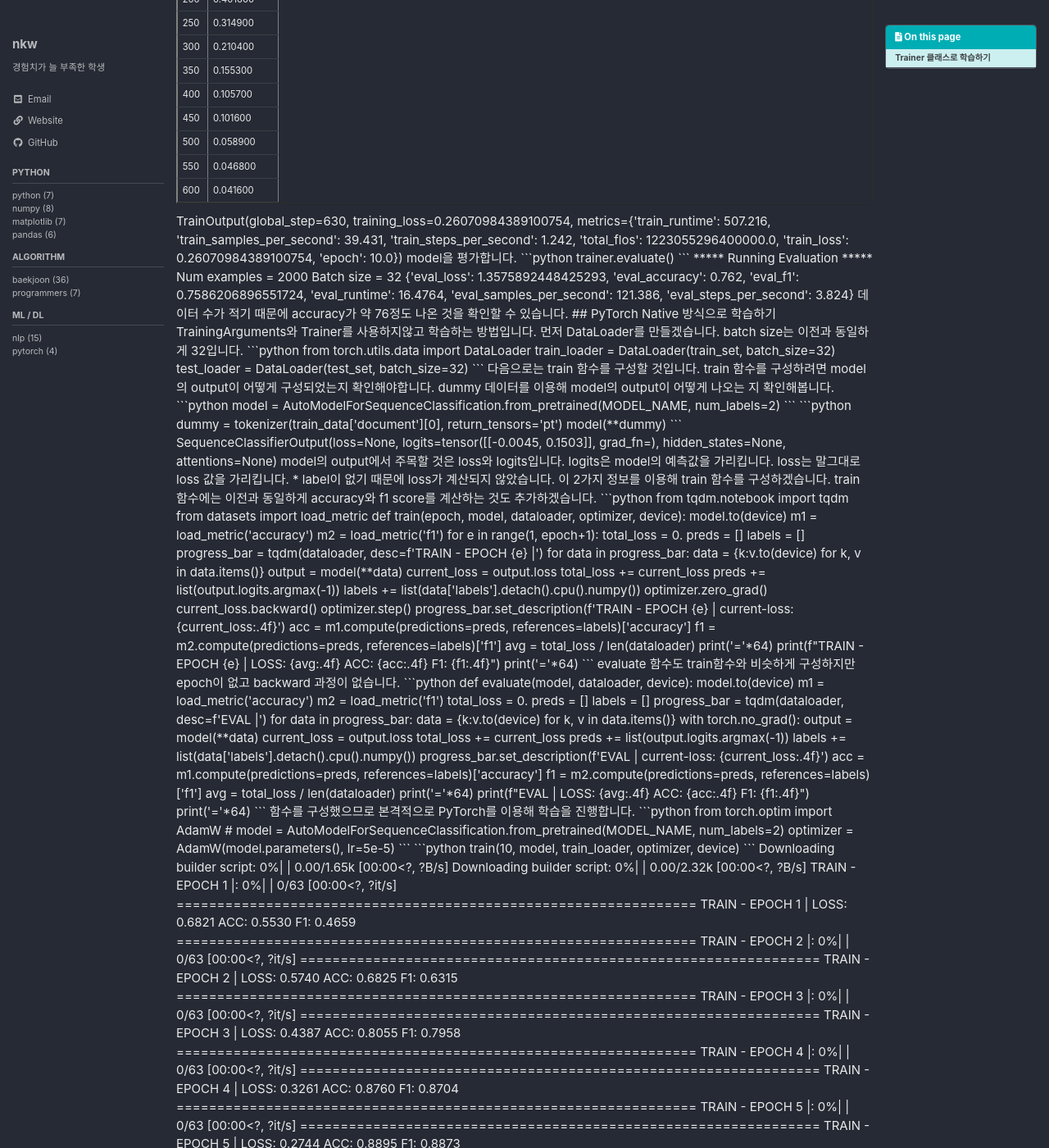
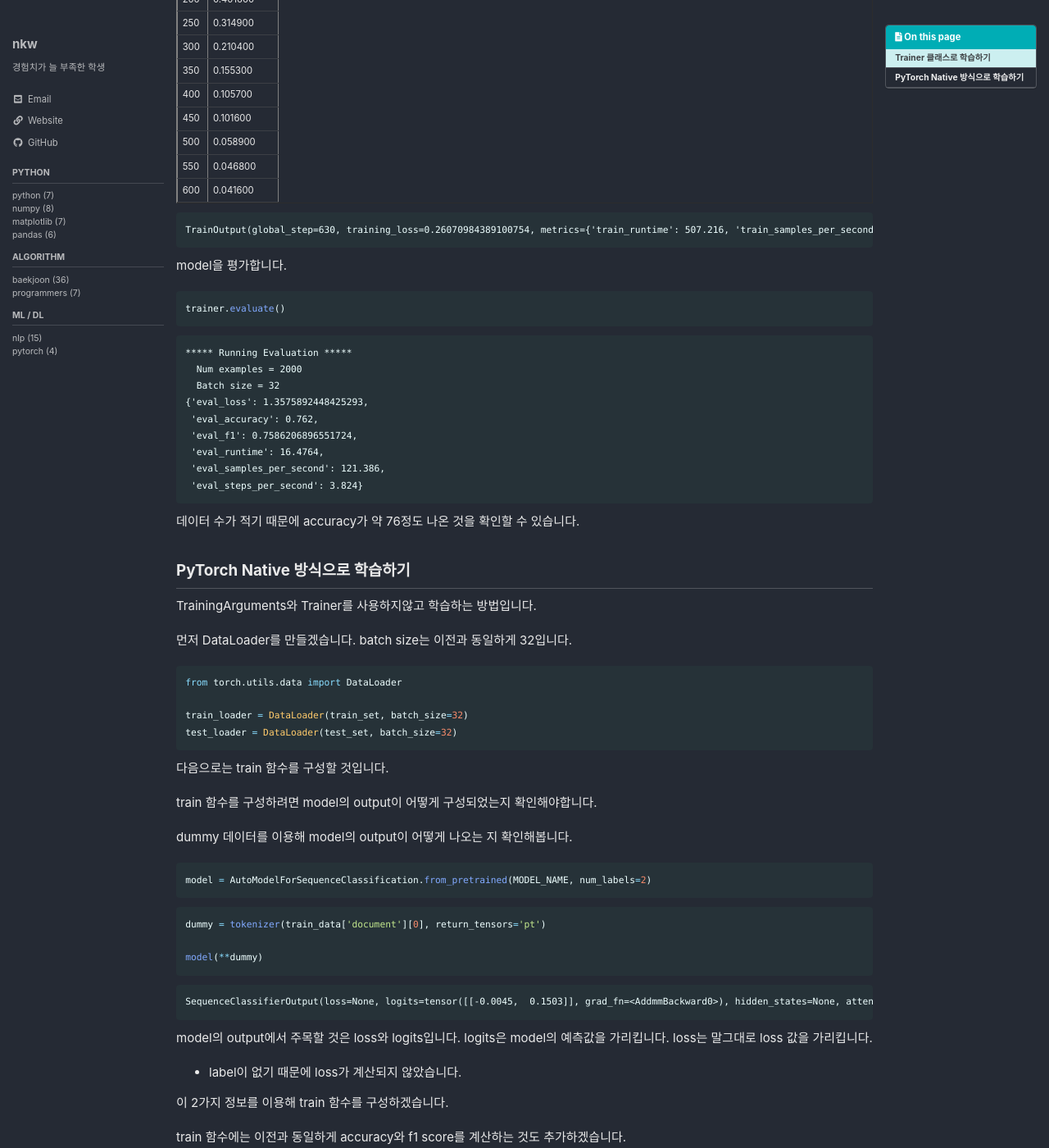
Before and after one commit to nkw011/nkw011.github.io, a Jekyll site: the page built from _posts/2022-08-25-tutorial4_Fine-tune_a_pretrained_model.md, in a window 1280 px wide and 1400 px high, scrolled down 6522 px. Shown: the whole window at 82% size. Built offline with Jekyll 4.4.1, drawn with Linux system fonts in a browser that asks for light colours; cached includes are drawn as plain includes; comment, search, counter and statistics services are not loaded; some of the changed text lies outside the part shown.

Commit message:
fix bug in hugginface tutorial4 post

```diff
--- a/_posts/2022-08-25-tutorial4_Fine-tune_a_pretrained_model.md
+++ b/_posts/2022-08-25-tutorial4_Fine-tune_a_pretrained_model.md
@@ -452,7 +451,7 @@ trainer.train()
       <td>0.041600</td>
     </tr>
   </tbody>
-</table><p>
+</table>
 
     TrainOutput(global_step=630, training_loss=0.26070984389100754, metrics={'train_runtime': 507.216, 'train_samples_per_second': 39.431, 'train_steps_per_second': 1.242, 'total_flos': 1223055296400000.0, 'train_loss': 0.26070984389100754, 'epoch': 10.0})
 
```
Also changed, not shown: other parts of _posts/2022-08-25-tutorial4_Fine-tune_a_pretrained_model.md (+0 -1 lines).
